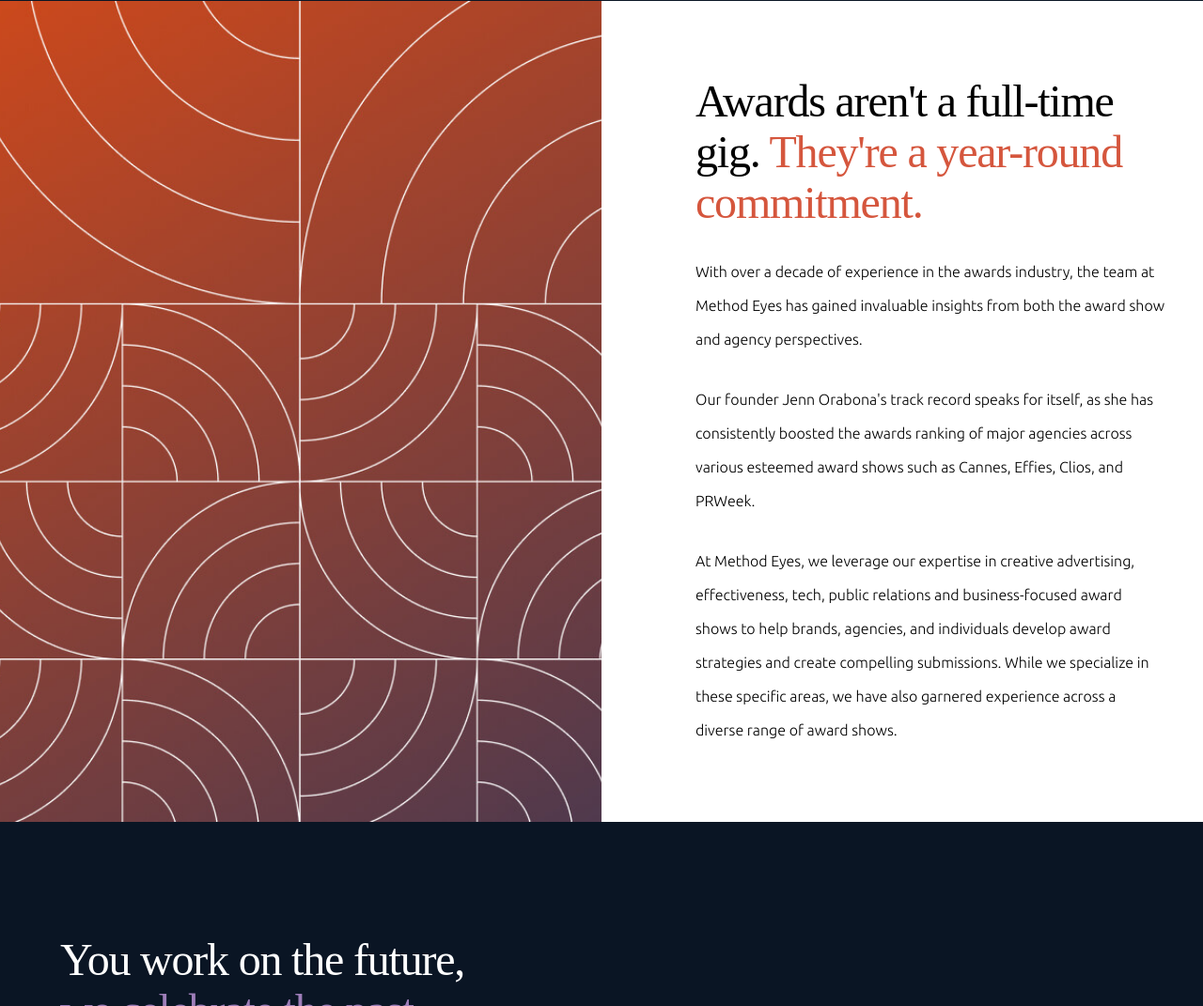
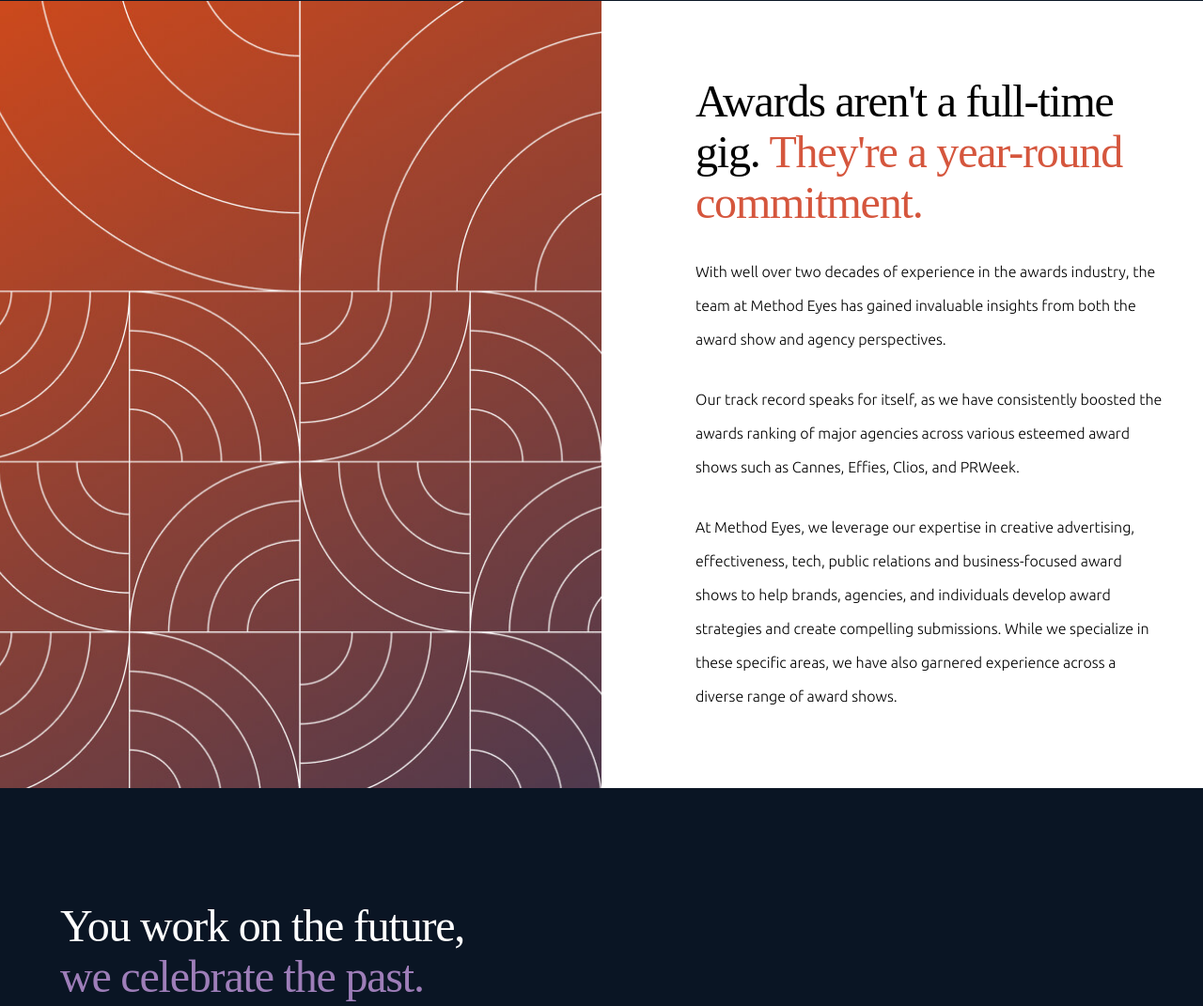
Before and after one commit to MethodEyesLLC/MethodEyesSite, a website: page index.html in a window 1280 px wide. Shown: the part 1447-2518 px from the top of the page at 94% size. Drawn offline with Linux system fonts and the light colour scheme; a web font is replaced by a local one.

Commit message:
Update index.html
Updated copy around Jenn & team

```diff
--- a/index.html
+++ b/index.html
@@ -317,13 +317,13 @@
             <span class="text-coral-500">They're a year-round commitment.</span>
           </h2>
           <p class="font-sans font-light mt-7 leading-9">
-            With over a decade of experience in the awards industry, the team at
+            With well over two decades of experience in the awards industry, the team at
             Method Eyes has gained invaluable insights from both the award show
             and agency perspectives.
           </p>
           <p class="font-sans font-light mt-7 leading-9">
-            Our founder Jenn Orabona's track record speaks for itself, as she
-            has consistently boosted the awards ranking of major agencies across
+            Our track record speaks for itself, as we
+            have consistently boosted the awards ranking of major agencies across
             various esteemed award shows such as Cannes, Effies, Clios, and
             PRWeek.
           </p>
```
